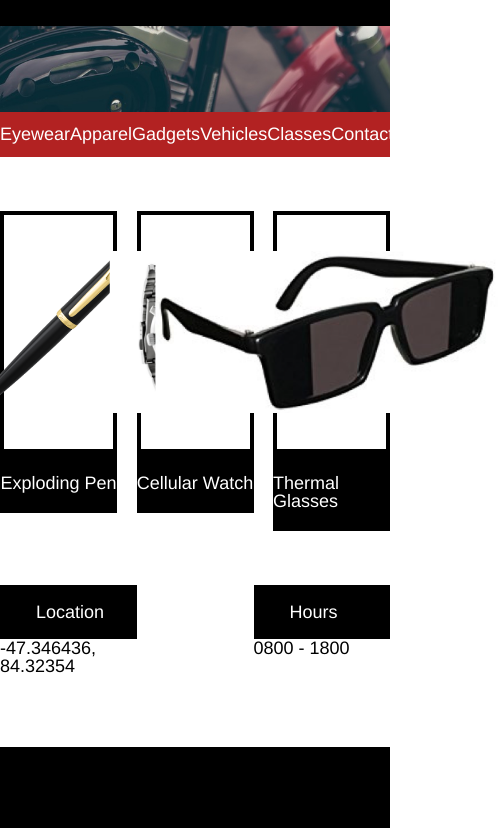
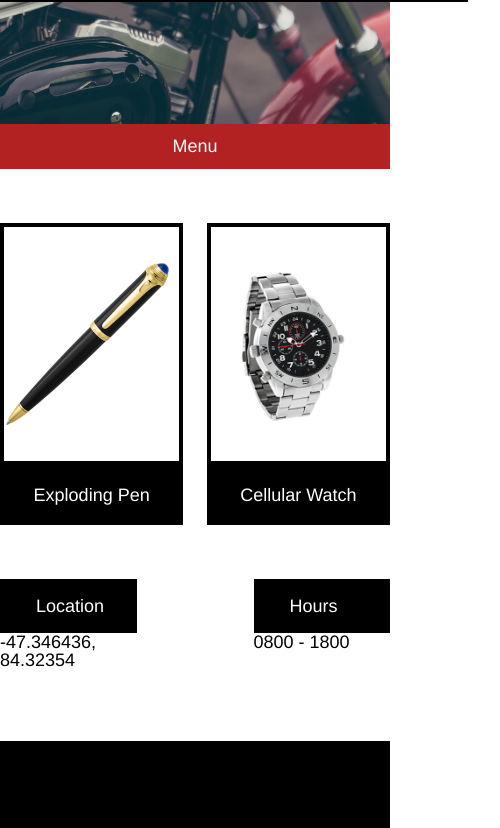
Before and after one commit to super8989/SecretAgentSupply, a plain HTML site: page index.html in a window 390 px wide. Shown: the part 380-1208 px from the top of the page, 500 px wide, since content can reach past the window. Drawn offline with Linux system fonts and the light colour scheme.

Commit message:
completed part 2 - tablet view

```diff
--- a/index.html
+++ b/index.html
@@ -34,6 +34,9 @@
         <li>Vehicles</li>
         <li>Classes</li>
         <li>Contact</li>
+      </ul>
+      <ul class="mobile-nav container">
+        <li>Menu</li>
       </ul>
     </nav>
 
--- a/resources/css/style.css
+++ b/resources/css/style.css
@@ -8,10 +8,10 @@ html, body {
 header {
   background-color: black;
   color: white;
+  padding: 0.66rem 0.5rem;
 }
+
 .container {
-  display: flex;
-  align-items: center;
   max-width: 960px;
   margin: 0 auto;
 }
@@ -69,6 +69,21 @@ nav ul {
   padding: 0.75em 0;
 }
 
+.mobile-nav {
+  display: none;
+}
+
+@media only screen and (max-width: 1024px) {
+  nav ul {
+    display: none;
+  }
+
+  .mobile-nav {
+    text-align: center;
+    display: block;
+  }
+}
+
 /* Products */
 
 .products {
@@ -82,6 +97,7 @@ nav ul {
   width: 30%;
 }
 
+
 .product-image {
   display: flex;
   justify-content: center;
@@ -93,7 +109,6 @@ nav ul {
 
 .product-image img {
   height: 9rem;
-
 }
 
 
@@ -105,6 +120,18 @@ nav ul {
   color: white;
   padding: 0.5rem 0;
 }
+
+
+@media only screen and (max-width: 1024px){
+  .product {
+    width: 47%
+  }
+
+  .product.glasses {
+    display: none;
+  }
+}
+
 
 /* Business Info */
 .business-info {
@@ -125,6 +152,13 @@ nav ul {
   padding: 1rem 2rem;
 }
 
+
+@media only screen and (max-width: 1024px){
+  .info {
+    width: 35%;
+  }
+}
+
 /* Footer */
 
 footer {
```
